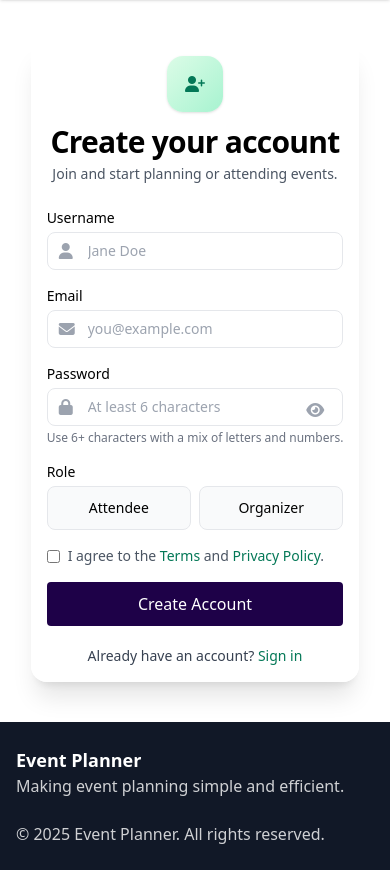
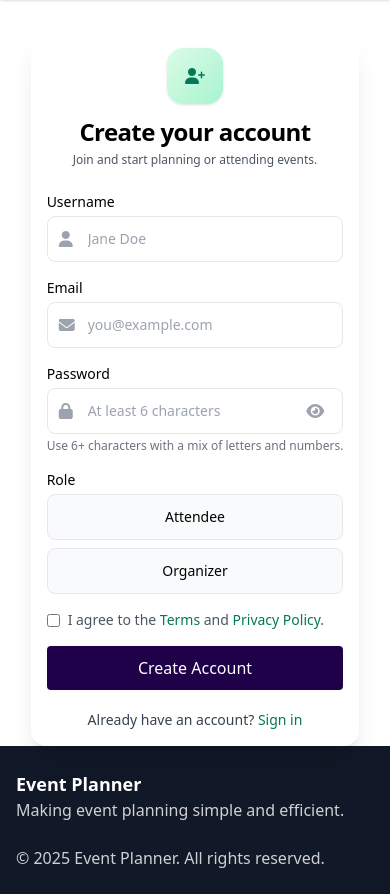
Before and after one commit to Uraniumking007/eventPlanner, a PHP site: page /register in a window 390 px wide. Shown: the part 64-958 px from the top of the page. Before the commit the page ends 934 px from the top, so only its background shows below. Run offline with PHP 8.4, Linux system fonts and the light colour scheme; some libraries are stand-ins or nearby versions.

Commit message:
Refine registration page layout and styles for better usability
- Updated the body class for a more flexible layout.
- Adjusted form field sizes and padding for improved accessibility.
- Enhanced text sizes for headings and descriptions to ensure clarity.
- Modified role selection buttons for a more responsive design.
- Improved the footer positioning for consistent appearance across pages.

```diff
--- a/register.php
+++ b/register.php
@@ -12,7 +12,7 @@
     <!-- Custom CSS -->
     <link rel="stylesheet" href="assets/css/style.css">
 </head>
-<body>
+<body class="min-h-screen flex flex-col">
     <!-- Navigation -->
     <nav class="bg-gray-900 text-white navbar shadow">
         <div class="max-w-8xl mx-auto px-4 flex items-center justify-between">
@@ -34,43 +34,43 @@
     </nav>
 
     <!-- Register -->
-    <div class="max-w-lg mx-auto p-4 sm:p-8 bg-white/80 backdrop-blur rounded-2xl shadow-xl mt-10 sm:mt-16 mx-4">
+    <div class="max-w-full sm:max-w-md md:max-w-lg mx-auto p-4 sm:p-6 md:p-8 bg-white/80 backdrop-blur rounded-2xl shadow-xl mt-8 sm:mt-12 md:mt-16 mx-4">
         <div class="text-center mb-6">
             <div class="inline-flex items-center justify-center w-14 h-14 rounded-2xl bg-gradient-to-br from-green-100 to-emerald-200 text-emerald-700 mb-3 shadow">
                 <i class="fas fa-user-plus"></i>
             </div>
-            <h1 class="text-3xl font-extrabold tracking-tight">Create your account</h1>
-            <p class="text-gray-600 text-sm mt-1">Join and start planning or attending events.</p>
+            <h1 class="text-2xl sm:text-3xl font-extrabold tracking-tight">Create your account</h1>
+            <p class="text-gray-600 text-xs sm:text-sm mt-1">Join and start planning or attending events.</p>
         </div>
         <form id="registerForm" class="space-y-4">
             <div class="text-left">
                 <label class="block text-sm font-medium mb-1">Username</label>
                 <div class="relative">
                     <span class="absolute inset-y-0 left-0 pl-3 flex items-center text-gray-400"><i class="fas fa-user"></i></span>
-                    <input class="w-full border rounded-lg pl-10 pr-3 py-2 text-sm sm:text-base focus:outline-none focus:ring-2 focus:ring-emerald-400" type="text" name="username" placeholder="Jane Doe" required>
+                    <input class="w-full border rounded-lg pl-10 pr-3 py-3 text-sm sm:text-base focus:outline-none focus:ring-2 focus:ring-emerald-400" type="text" name="username" placeholder="Jane Doe" autocomplete="username" required>
                 </div>
             </div>
             <div class="text-left">
                 <label class="block text-sm font-medium mb-1">Email</label>
                 <div class="relative">
                     <span class="absolute inset-y-0 left-0 pl-3 flex items-center text-gray-400"><i class="fas fa-envelope"></i></span>
-                    <input class="w-full border rounded-lg pl-10 pr-3 py-2 text-sm sm:text-base focus:outline-none focus:ring-2 focus:ring-emerald-400" type="email" name="email" placeholder="you@example.com" required>
+                    <input class="w-full border rounded-lg pl-10 pr-3 py-3 text-sm sm:text-base focus:outline-none focus:ring-2 focus:ring-emerald-400" type="email" name="email" placeholder="you@example.com" autocomplete="email" required>
                 </div>
             </div>
             <div class="text-left">
                 <label class="block text-sm font-medium mb-1">Password</label>
                 <div class="relative">
                     <span class="absolute inset-y-0 left-0 pl-3 flex items-center text-gray-400"><i class="fas fa-lock"></i></span>
-                    <input id="passwordInput" class="w-full border rounded-lg pl-10 pr-10 py-2 text-sm sm:text-base focus:outline-none focus:ring-2 focus:ring-emerald-400" type="password" name="password" minlength="6" placeholder="At least 6 characters" required>
+                    <input id="passwordInput" class="w-full border rounded-lg pl-10 pr-10 py-3 text-sm sm:text-base focus:outline-none focus:ring-2 focus:ring-emerald-400" type="password" name="password" minlength="6" placeholder="At least 6 characters" autocomplete="new-password" required>
                     <button type="button" id="togglePwd" class="absolute inset-y-0 right-0 pr-3 text-gray-400 hover:text-gray-600"><i class="fas fa-eye"></i></button>
                 </div>
                 <div id="pwdHint" class="text-xs text-gray-500 mt-1">Use 6+ characters with a mix of letters and numbers.</div>
             </div>
             <div class="text-left">
                 <label class="block text-sm font-medium mb-1">Role</label>
-                <div class="grid grid-cols-2 gap-2" role="group" aria-label="Select role">
-                    <button type="button" data-role="attendee" class="role-btn px-3 py-2 rounded-lg border text-sm font-medium bg-gray-50 border-gray-200 hover:border-gray-300 focus:outline-none focus:ring-2 focus:ring-emerald-400">Attendee</button>
-                    <button type="button" data-role="organizer" class="role-btn px-3 py-2 rounded-lg border text-sm font-medium bg-gray-50 border-gray-200 hover:border-gray-300 focus:outline-none focus:ring-2 focus:ring-emerald-400">Organizer</button>
+                <div class="grid grid-cols-1 sm:grid-cols-2 gap-2" role="group" aria-label="Select role">
+                    <button type="button" data-role="attendee" class="role-btn w-full px-3 py-3 rounded-lg border text-sm font-medium bg-gray-50 border-gray-200 hover:border-gray-300 focus:outline-none focus:ring-2 focus:ring-emerald-400">Attendee</button>
+                    <button type="button" data-role="organizer" class="role-btn w-full px-3 py-3 rounded-lg border text-sm font-medium bg-gray-50 border-gray-200 hover:border-gray-300 focus:outline-none focus:ring-2 focus:ring-emerald-400">Organizer</button>
                 </div>
                 <input type="hidden" name="role" id="roleInput" value="attendee">
             </div>
@@ -79,7 +79,7 @@
                 <label for="terms">I agree to the <a class="text-emerald-700 hover:underline" href="#">Terms</a> and <a class="text-emerald-700 hover:underline" href="#">Privacy Policy</a>.</label>
             </div>
             <div class="submit mt-2">
-                <input id="submitBtn" class="bg-emerald-600 hover:bg-emerald-700 disabled:bg-emerald-300 text-white px-4 py-2 rounded-lg cursor-pointer text-sm sm:text-base w-full transition" type="submit" value="Create Account" disabled>
+                <input id="submitBtn" class="bg-emerald-600 hover:bg-emerald-700 disabled:bg-emerald-300 text-white px-4 py-3 rounded-lg cursor-pointer text-sm sm:text-base w-full transition" type="submit" value="Create Account" disabled>
             </div>
             <p id="registerError" class="text-center text-red-600 hidden text-sm">Registration failed. Try a different email.</p>
         </form>
@@ -89,7 +89,7 @@
         </div>
     </div>
 
-    <footer class="bg-gray-900 text-white py-6 mt-10">
+    <footer class="bg-gray-900 text-white py-6 mt-auto">
         <div class="max-w-7xl mx-auto px-4">
             <div class="grid md:grid-cols-2 gap-6 items-center">
                 <div>
```
